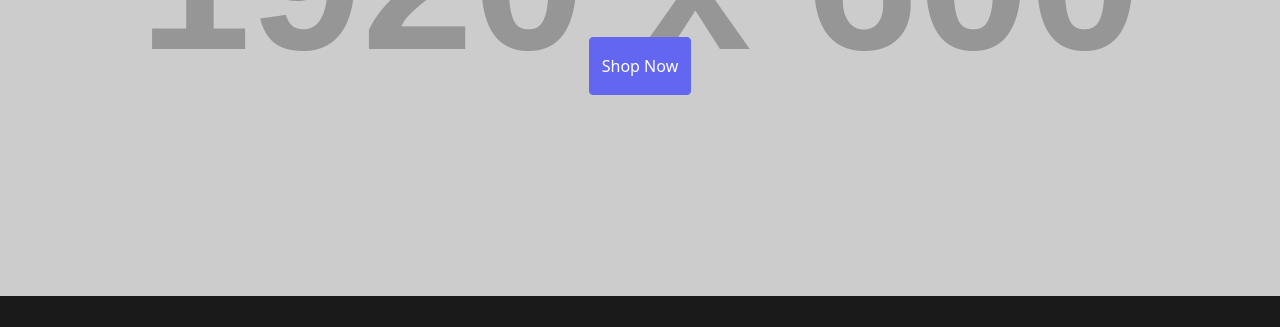
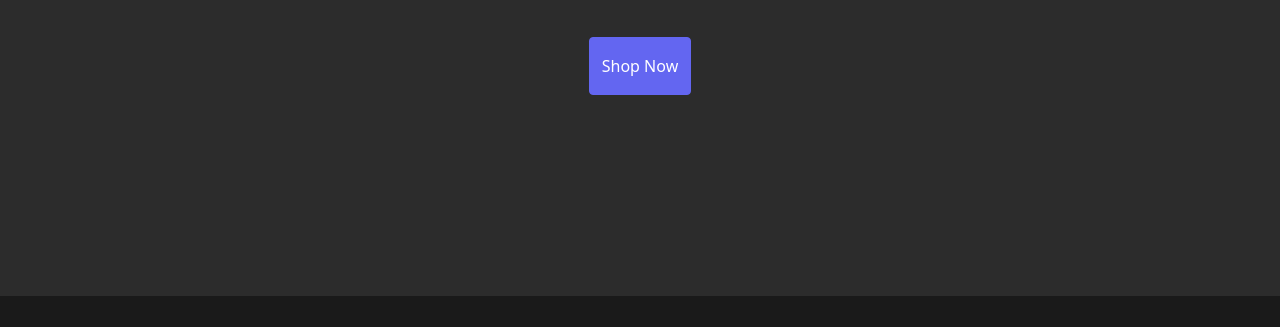
Before and after one commit to mustarice/mustarice.github.io, a plain HTML site: page placeindex.html in a window 1280 px wide. Shown: the part 360-687 px from the top of the page. Drawn offline with nearby package versions, Linux system fonts and the light colour scheme; placeholder pictures from the web are drawn by us.

Commit message:
Update placeindex.html

```diff
--- a/placeindex.html
+++ b/placeindex.html
@@ -18,7 +18,7 @@
             background-color: #2c2c2c;
         }
         .hero-bg {
-            background: url('https://via.placeholder.com/1920x600') center center/cover no-repeat;
+            background: url('https://mustarice.github.io/gd/20240718_004708.jpg') center center/cover no-repeat;
             height: 600px;
         }
         .btn-primary {
```
